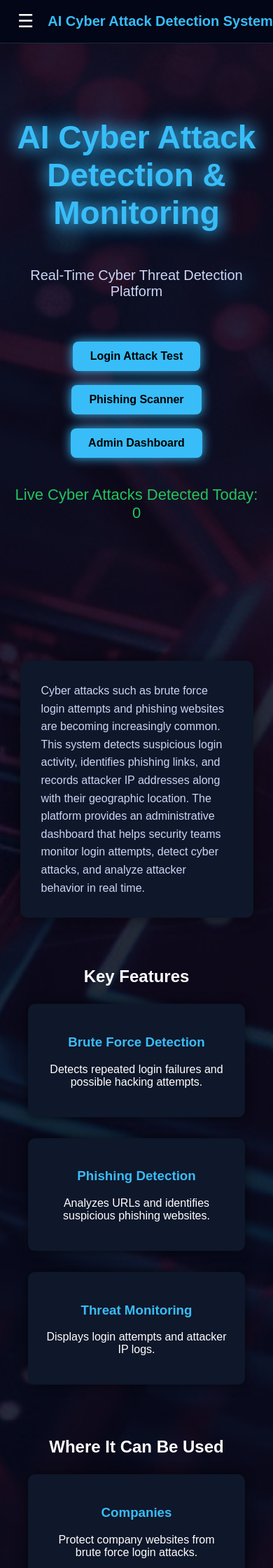
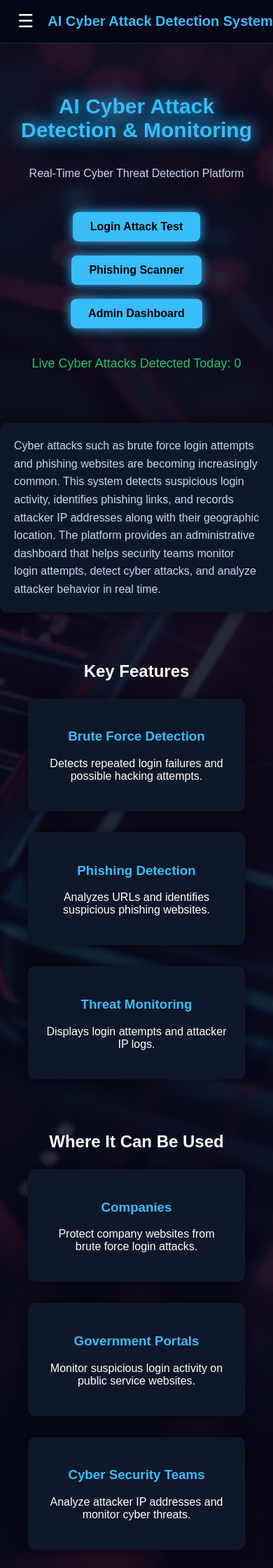
Before and after one commit to ayushbehere21-byte/cyber-attack-detection, a Flask app: page / in a window 390 px wide. Shown: the top 2240 px of the page at 70% size. Run offline with Flask 3, Linux system fonts and the light colour scheme.

Commit message:
Update home.html

```diff
--- a/templates/home.html
+++ b/templates/home.html
@@ -80,7 +80,7 @@ background:#1e293b;
 /* HERO */
 
 .hero{
-height:100vh;
+min-height:70vh;
 display:flex;
 flex-direction:column;
 justify-content:center;
@@ -206,6 +206,44 @@ margin-top:80px;
 color:#94a3b8;
 font-size:14px;
 padding-bottom:20px;
+}
+
+/* MOBILE RESPONSIVE FIX */
+
+@media (max-width:768px){
+
+.hero{
+min-height:55vh;
+padding-top:90px;
+}
+
+.hero h1{
+font-size:30px;
+}
+
+.hero p{
+font-size:16px;
+}
+
+.buttons{
+margin-top:20px;
+}
+
+.counter{
+font-size:18px;
+}
+
+.info-box{
+width:90%;
+margin-top:30px;
+padding:20px;
+}
+
+.cards{
+flex-direction:column;
+align-items:center;
+}
+
 }
 
 </style>
```
